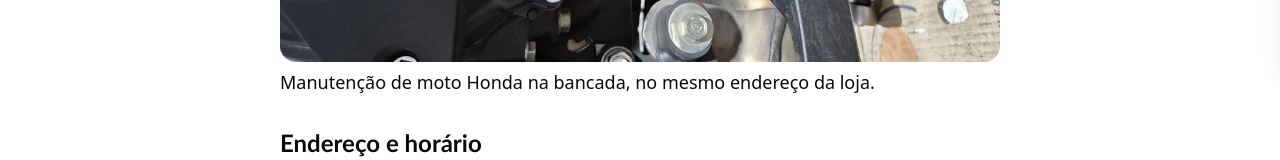
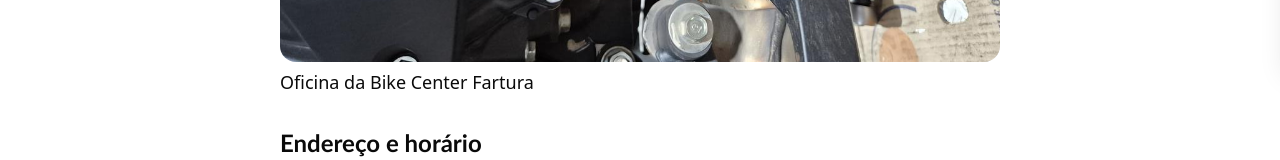
Before and after one commit to AlanDiogoR/bike-center, a Next.js app in the folder apps/web/: page /oficina in a window 1280 px wide. Shown: the part 739-899 px from the top of the page. Built offline with nearby package versions, Linux system fonts and the light colour scheme; no server answers.

Commit message:
fix(web): legenda neutra da foto da oficina
Remove a afirmação de que a bancada fica no mesmo endereço da loja.

Co-authored-by: AlanDiogoR <AlanDiogoR@users.noreply.github.com>

```diff
--- a/apps/web/src/app/oficina/page.tsx
+++ b/apps/web/src/app/oficina/page.tsx
@@ -40,9 +40,7 @@ export default function OficinaPage() {
               className="object-cover object-center"
             />
           </div>
-          <figcaption className="mt-2 text-lg leading-snug">
-            Manutenção de moto Honda na bancada, no mesmo endereço da loja.
-          </figcaption>
+          <figcaption className="mt-2 text-lg leading-snug">Oficina da Bike Center Fartura</figcaption>
         </figure>
 
         <section className="mt-8" aria-labelledby="oficina-endereco">
```
Also changed, not shown: 1 other file (tests, documents, lock files or other folders).
